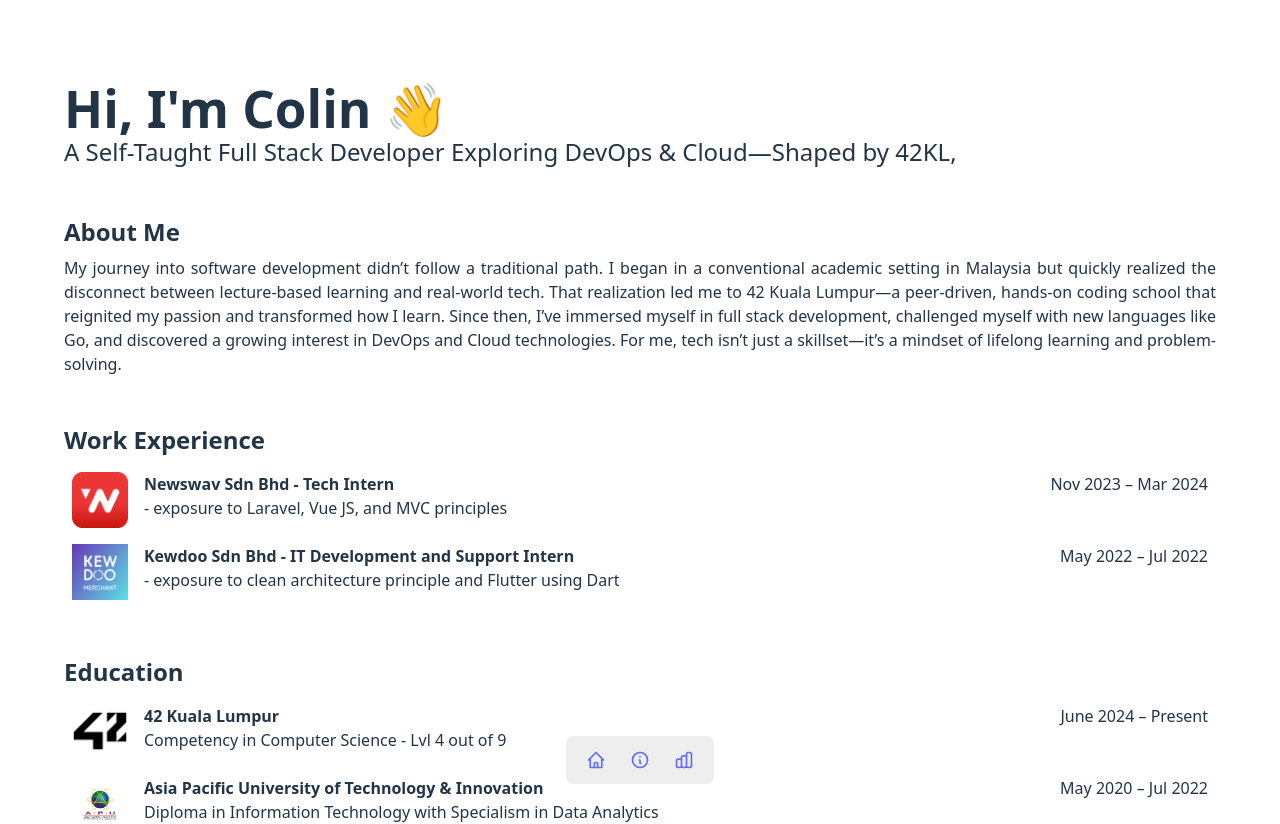
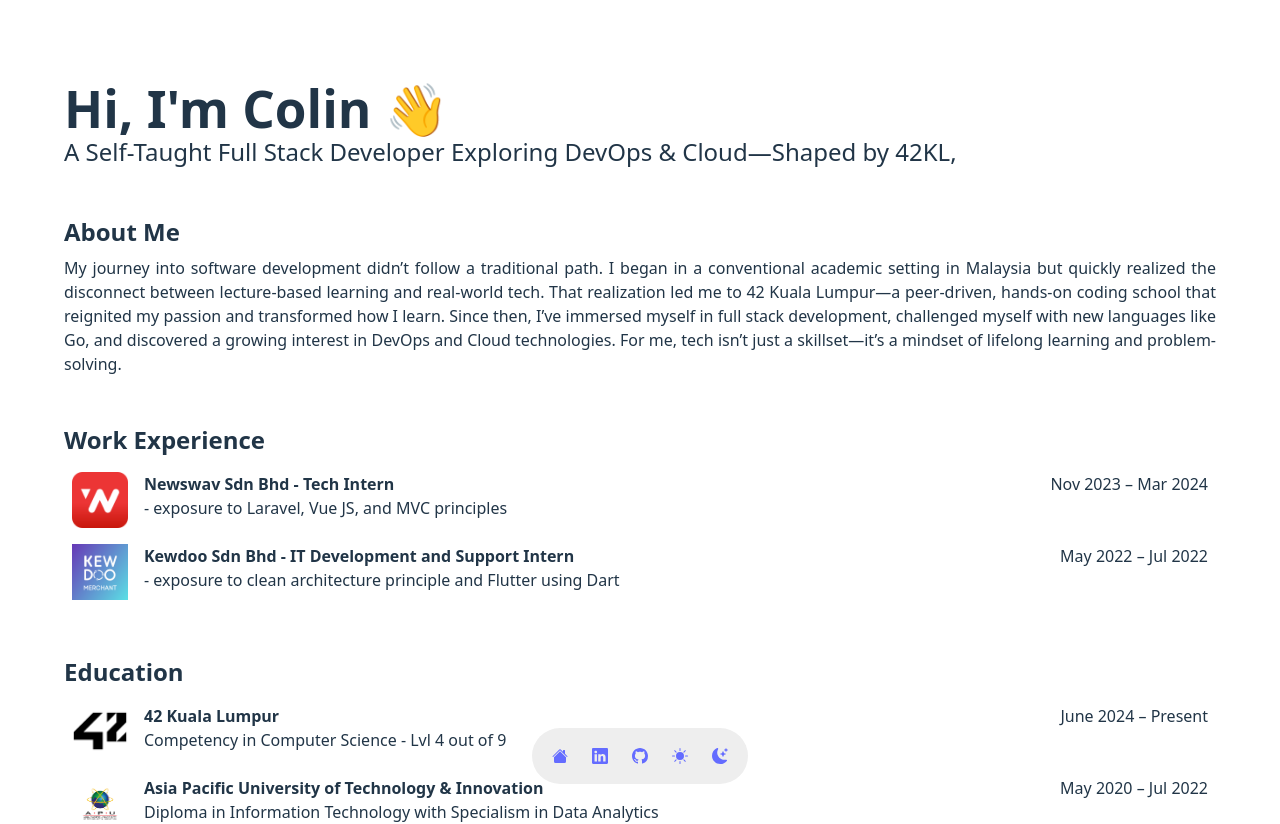
Before and after one commit to colin-woon/portfolio-website, a React (Vite) app: page / in a window 1280 px wide. Shown: the top 824 px of the page. Built offline with nearby package versions, Linux system fonts and the light colour scheme.

Commit message:
feat: added icons and set links for dock

```diff
--- a/src/App.tsx
+++ b/src/App.tsx
@@ -109,7 +109,7 @@ and handle features like pipes, redirections and signals (C, Unix Shell APIs, Pa
 
       <div>
         <p className="italic text-center" >Built with React + Vite + Tailwind</p>
-        <div className='flex flex-auto justify-center gap-2'>
+        <div className='flex flex-auto mb-2 justify-center gap-2'>
           <img src={reactLogo} alt="React logo" className="h-8 w-8 sm:w-12 sm:h-12" />
           <img src={viteLogo} alt="Vite logo" className="h-8 w-8 sm:w-12 sm:h-12" />
           <img src={tailwindLogo} alt="Tailwind CSS logo" className="h-8 w-8 sm:w-12 sm:h-12" />
--- a/src/components/MenuDock.tsx
+++ b/src/components/MenuDock.tsx
@@ -1,53 +1,51 @@
 export default function MenuDock() {
+    const handleClick = (link: string) => {
+        window.open(link);
+    };
+
+    const handleScrollTop = () => {
+        window.scrollTo({ top: 0, behavior: "smooth" });
+    };
+
+        const menuItemStyle = "flex items-center justify-center w-10 h-10 transition duration-150 ease-in-out hover:bg-base-200 hover:rounded-full cursor-pointer";
+
     return (
-        <ul className="menu menu-horizontal bg-base-300 rounded-box">
-          <li>
-            <a>
-              <svg
-                xmlns="http://www.w3.org/2000/svg"
-                className="h-5 w-5"
-                fill="none"
-                viewBox="0 0 24 24"
-                stroke="currentColor">
-                <path
-                  strokeLinecap="round"
-                  strokeLinejoin="round"
-                  strokeWidth="2"
-                  d="M3 12l2-2m0 0l7-7 7 7M5 10v10a1 1 0 001 1h3m10-11l2 2m-2-2v10a1 1 0 01-1 1h-3m-6 0a1 1 0 001-1v-4a1 1 0 011-1h2a1 1 0 011 1v4a1 1 0 001 1m-6 0h6" />
-              </svg>
+        <ul className="menu menu-horizontal bg-base-300 rounded-full">
+          <li onClick={handleScrollTop}>
+            <a className={menuItemStyle}>
+<svg xmlns="http://www.w3.org/2000/svg" width="16" height="16" fill="currentColor" className="bi bi-house-fill" viewBox="0 0 16 16">
+  <path d="M8.707 1.5a1 1 0 0 0-1.414 0L.646 8.146a.5.5 0 0 0 .708.708L8 2.207l6.646 6.647a.5.5 0 0 0 .708-.708L13 5.793V2.5a.5.5 0 0 0-.5-.5h-1a.5.5 0 0 0-.5.5v1.293z"/>
+  <path d="m8 3.293 6 6V13.5a1.5 1.5 0 0 1-1.5 1.5h-9A1.5 1.5 0 0 1 2 13.5V9.293z"/>
+</svg>
+            </a>
+          </li>
+          <li onClick={() => handleClick('https://www.linkedin.com/in/colin-woon/')}>
+            <a className={menuItemStyle}>
+              <svg xmlns="http://www.w3.org/2000/svg" width="16" height="16" fill="currentColor" className="bi bi-linkedin" viewBox="0 0 16 16">
+  <path d="M0 1.146C0 .513.526 0 1.175 0h13.65C15.474 0 16 .513 16 1.146v13.708c0 .633-.526 1.146-1.175 1.146H1.175C.526 16 0 15.487 0 14.854zm4.943 12.248V6.169H2.542v7.225zm-1.2-8.212c.837 0 1.358-.554 1.358-1.248-.015-.709-.52-1.248-1.342-1.248S2.4 3.226 2.4 3.934c0 .694.521 1.248 1.327 1.248zm4.908 8.212V9.359c0-.216.016-.432.08-.586.173-.431.568-.878 1.232-.878.869 0 1.216.662 1.216 1.634v3.865h2.401V9.25c0-2.22-1.184-3.252-2.764-3.252-1.274 0-1.845.7-2.165 1.193v.025h-.016l.016-.025V6.169h-2.4c.03.678 0 7.225 0 7.225z"/>
+</svg>
+            </a>
+          </li>
+          <li onClick={() => handleClick('https://github.com/colin-woon')}>
+            <a className={menuItemStyle}>
+              <svg xmlns="http://www.w3.org/2000/svg" width="16" height="16" fill="currentColor" className="bi bi-github" viewBox="0 0 16 16">
+  <path d="M8 0C3.58 0 0 3.58 0 8c0 3.54 2.29 6.53 5.47 7.59.4.07.55-.17.55-.38 0-.19-.01-.82-.01-1.49-2.01.37-2.53-.49-2.69-.94-.09-.23-.48-.94-.82-1.13-.28-.15-.68-.52-.01-.53.63-.01 1.08.58 1.23.82.72 1.21 1.87.87 2.33.66.07-.52.28-.87.51-1.07-1.78-.2-3.64-.89-3.64-3.95 0-.87.31-1.59.82-2.15-.08-.2-.36-1.02.08-2.12 0 0 .67-.21 2.2.82.64-.18 1.32-.27 2-.27s1.36.09 2 .27c1.53-1.04 2.2-.82 2.2-.82.44 1.1.16 1.92.08 2.12.51.56.82 1.27.82 2.15 0 3.07-1.87 3.75-3.65 3.95.29.25.54.73.54 1.48 0 1.07-.01 1.93-.01 2.2 0 .21.15.46.55.38A8.01 8.01 0 0 0 16 8c0-4.42-3.58-8-8-8"/>
+</svg>
             </a>
           </li>
           <li>
-            <a>
-              <svg
-                xmlns="http://www.w3.org/2000/svg"
-                className="h-5 w-5"
-                fill="none"
-                viewBox="0 0 24 24"
-                stroke="currentColor">
-                <path
-                  strokeLinecap="round"
-                  strokeLinejoin="round"
-                  strokeWidth="2"
-                  d="M13 16h-1v-4h-1m1-4h.01M21 12a9 9 0 11-18 0 9 9 0 0118 0z" />
-              </svg>
+            <a className={menuItemStyle}>
+              <svg xmlns="http://www.w3.org/2000/svg" width="16" height="16" fill="currentColor" className="bi bi-brightness-high-fill" viewBox="0 0 16 16">
+  <path d="M12 8a4 4 0 1 1-8 0 4 4 0 0 1 8 0M8 0a.5.5 0 0 1 .5.5v2a.5.5 0 0 1-1 0v-2A.5.5 0 0 1 8 0m0 13a.5.5 0 0 1 .5.5v2a.5.5 0 0 1-1 0v-2A.5.5 0 0 1 8 13m8-5a.5.5 0 0 1-.5.5h-2a.5.5 0 0 1 0-1h2a.5.5 0 0 1 .5.5M3 8a.5.5 0 0 1-.5.5h-2a.5.5 0 0 1 0-1h2A.5.5 0 0 1 3 8m10.657-5.657a.5.5 0 0 1 0 .707l-1.414 1.415a.5.5 0 1 1-.707-.708l1.414-1.414a.5.5 0 0 1 .707 0m-9.193 9.193a.5.5 0 0 1 0 .707L3.05 13.657a.5.5 0 0 1-.707-.707l1.414-1.414a.5.5 0 0 1 .707 0m9.193 2.121a.5.5 0 0 1-.707 0l-1.414-1.414a.5.5 0 0 1 .707-.707l1.414 1.414a.5.5 0 0 1 0 .707M4.464 4.465a.5.5 0 0 1-.707 0L2.343 3.05a.5.5 0 1 1 .707-.707l1.414 1.414a.5.5 0 0 1 0 .708"/>
+</svg>
             </a>
           </li>
           <li>
-            <a>
-              <svg
-                xmlns="http://www.w3.org/2000/svg"
-                className="h-5 w-5"
-                fill="none"
-                viewBox="0 0 24 24"
-                stroke="currentColor">
-                <path
-                  strokeLinecap="round"
-                  strokeLinejoin="round"
-                  strokeWidth="2"
-                  d="M9 19v-6a2 2 0 00-2-2H5a2 2 0 00-2 2v6a2 2 0 002 2h2a2 2 0 002-2zm0 0V9a2 2 0 012-2h2a2 2 0 012 2v10m-6 0a2 2 0 002 2h2a2 2 0 002-2m0 0V5a2 2 0 012-2h2a2 2 0 012 2v14a2 2 0 01-2 2h-2a2 2 0 01-2-2z" />
-              </svg>
-            </a>
+            <a className={menuItemStyle}>
+<svg xmlns="http://www.w3.org/2000/svg" width="16" height="16" fill="currentColor" className="bi bi-moon-stars-fill" viewBox="0 0 16 16">
+  <path d="M6 .278a.77.77 0 0 1 .08.858 7.2 7.2 0 0 0-.878 3.46c0 4.021 3.278 7.277 7.318 7.277q.792-.001 1.533-.16a.79.79 0 0 1 .81.316.73.73 0 0 1-.031.893A8.35 8.35 0 0 1 8.344 16C3.734 16 0 12.286 0 7.71 0 4.266 2.114 1.312 5.124.06A.75.75 0 0 1 6 .278"/>
+  <path d="M10.794 3.148a.217.217 0 0 1 .412 0l.387 1.162c.173.518.579.924 1.097 1.097l1.162.387a.217.217 0 0 1 0 .412l-1.162.387a1.73 1.73 0 0 0-1.097 1.097l-.387 1.162a.217.217 0 0 1-.412 0l-.387-1.162A1.73 1.73 0 0 0 9.31 6.593l-1.162-.387a.217.217 0 0 1 0-.412l1.162-.387a1.73 1.73 0 0 0 1.097-1.097zM13.863.099a.145.145 0 0 1 .274 0l.258.774c.115.346.386.617.732.732l.774.258a.145.145 0 0 1 0 .274l-.774.258a1.16 1.16 0 0 0-.732.732l-.258.774a.145.145 0 0 1-.274 0l-.258-.774a1.16 1.16 0 0 0-.732-.732l-.774-.258a.145.145 0 0 1 0-.274l.774-.258c.346-.115.617-.386.732-.732z"/>
+</svg>            </a>
           </li>
         </ul>
 )
```
